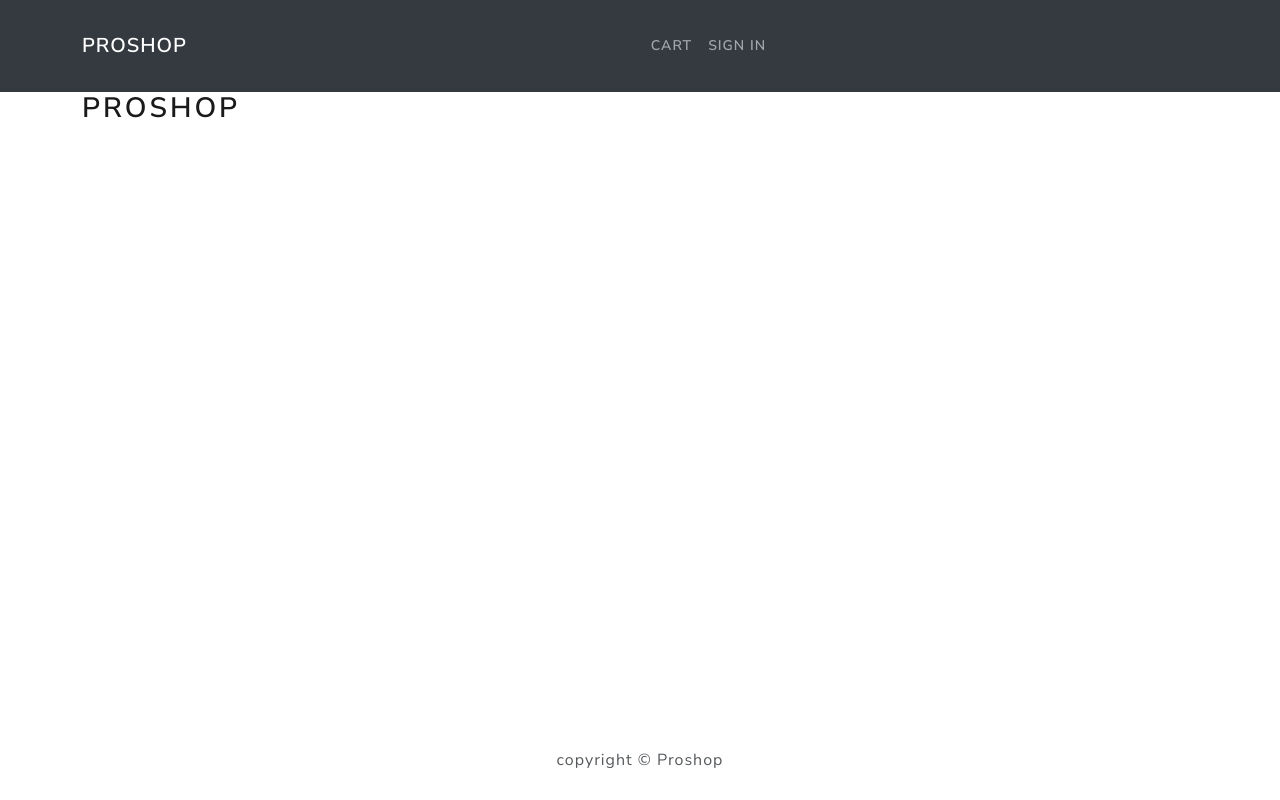
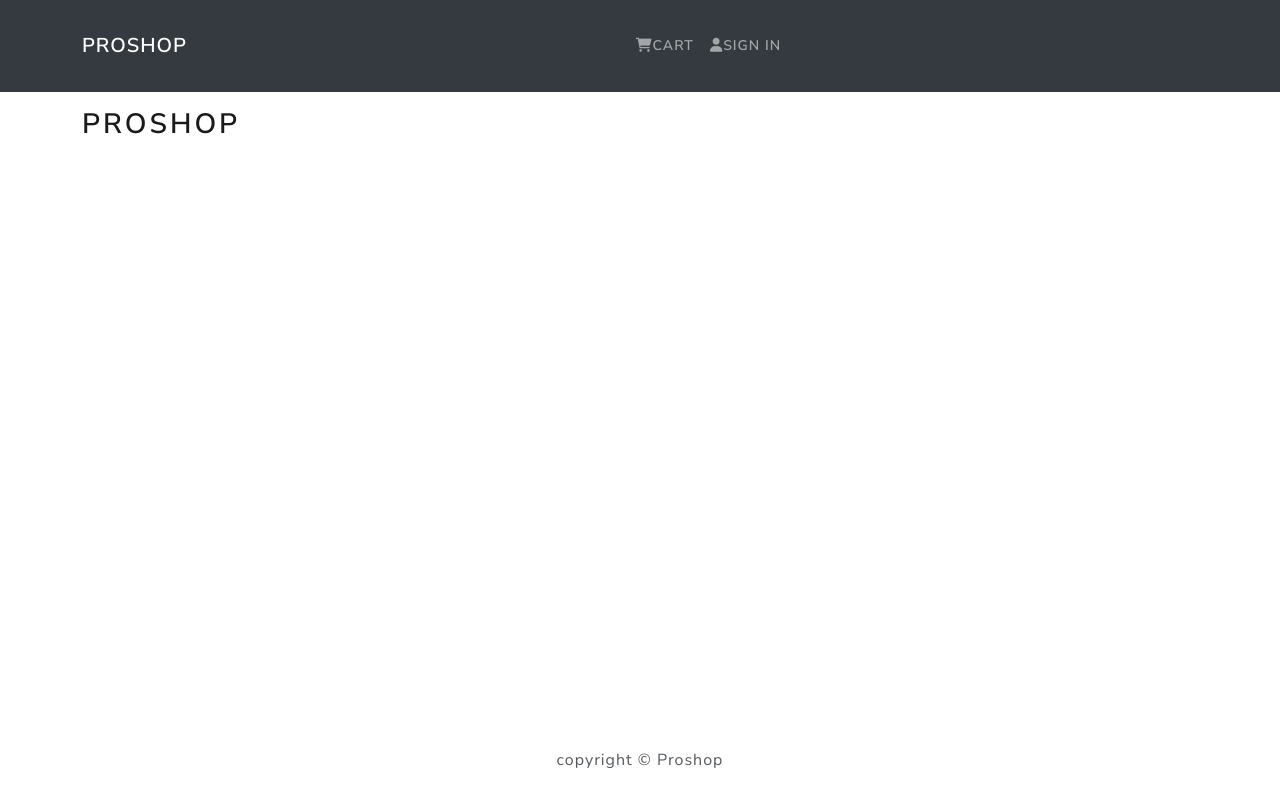
Before and after one commit to ahmedabukar01/Proshop, a React (Create React App) app in the folder frontend/: page / in a window 1280 px wide. Built offline with nearby package versions, Linux system fonts and the light colour scheme.

Commit message:
fontawasome & bootstrap

```diff
--- a/frontend/public/index.html
+++ b/frontend/public/index.html
@@ -14,6 +14,7 @@
       manifest.json provides metadata used when your web app is installed on a
       user's mobile device or desktop. See https://developers.google.com/web/fundamentals/web-app-manifest/
     -->
+    <link rel="stylesheet" href="https://cdnjs.cloudflare.com/ajax/libs/font-awesome/6.1.1/css/all.min.css" integrity="sha512-KfkfwYDsLkIlwQp6LFnl8zNdLGxu9YAA1QvwINks4PhcElQSvqcyVLLD9aMhXd13uQjoXtEKNosOWaZqXgel0g==" crossorigin="anonymous" referrerpolicy="no-referrer" />
     <link rel="manifest" href="%PUBLIC_URL%/manifest.json" />
     <!--
       Notice the use of %PUBLIC_URL% in the tags above.
--- a/frontend/src/App.js
+++ b/frontend/src/App.js
@@ -6,7 +6,7 @@
   return (
     <div className="App">
       <Header />
-      <main>
+      <main className="py-3">
         <Container>
           <h2>Proshop</h2>
         </Container>
--- a/frontend/src/components/Header.js
+++ b/frontend/src/components/Header.js
@@ -9,8 +9,8 @@
             <Navbar.Toggle aria-controls="basic-navbar-nav" />
             <Navbar.Collapse id="basic-navbar-nav">
             <Nav className="mx-auto">
-                <Nav.Link href="/cart">Cart</Nav.Link>
-                <Nav.Link href="/login">Sign in</Nav.Link>
+                <Nav.Link href="/cart"><i className="fas fa-shopping-cart"></i>Cart</Nav.Link>
+                <Nav.Link href="/login"><i className="fas fa-user"></i>Sign in</Nav.Link>
             </Nav>
             </Navbar.Collapse>
         </Container>
```
